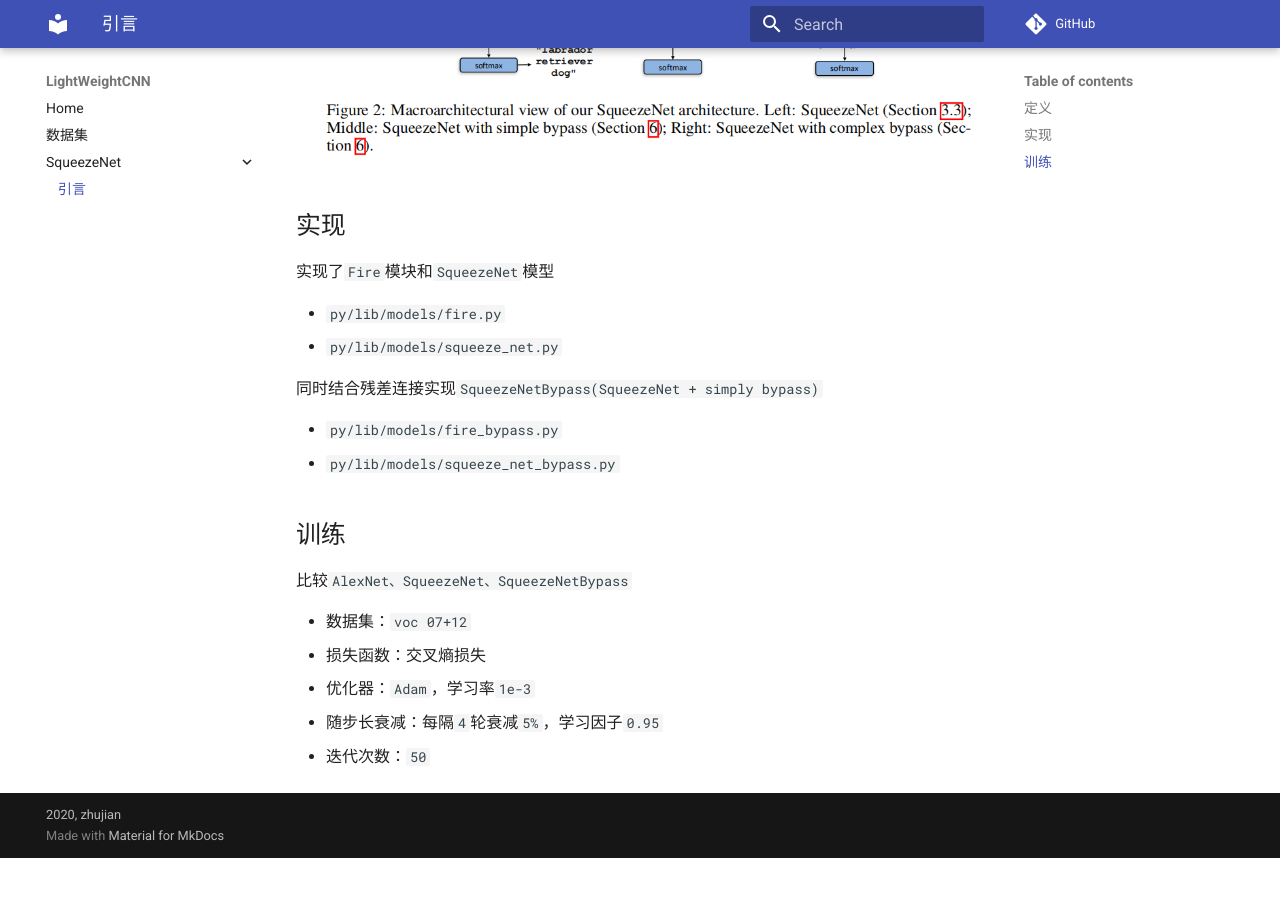
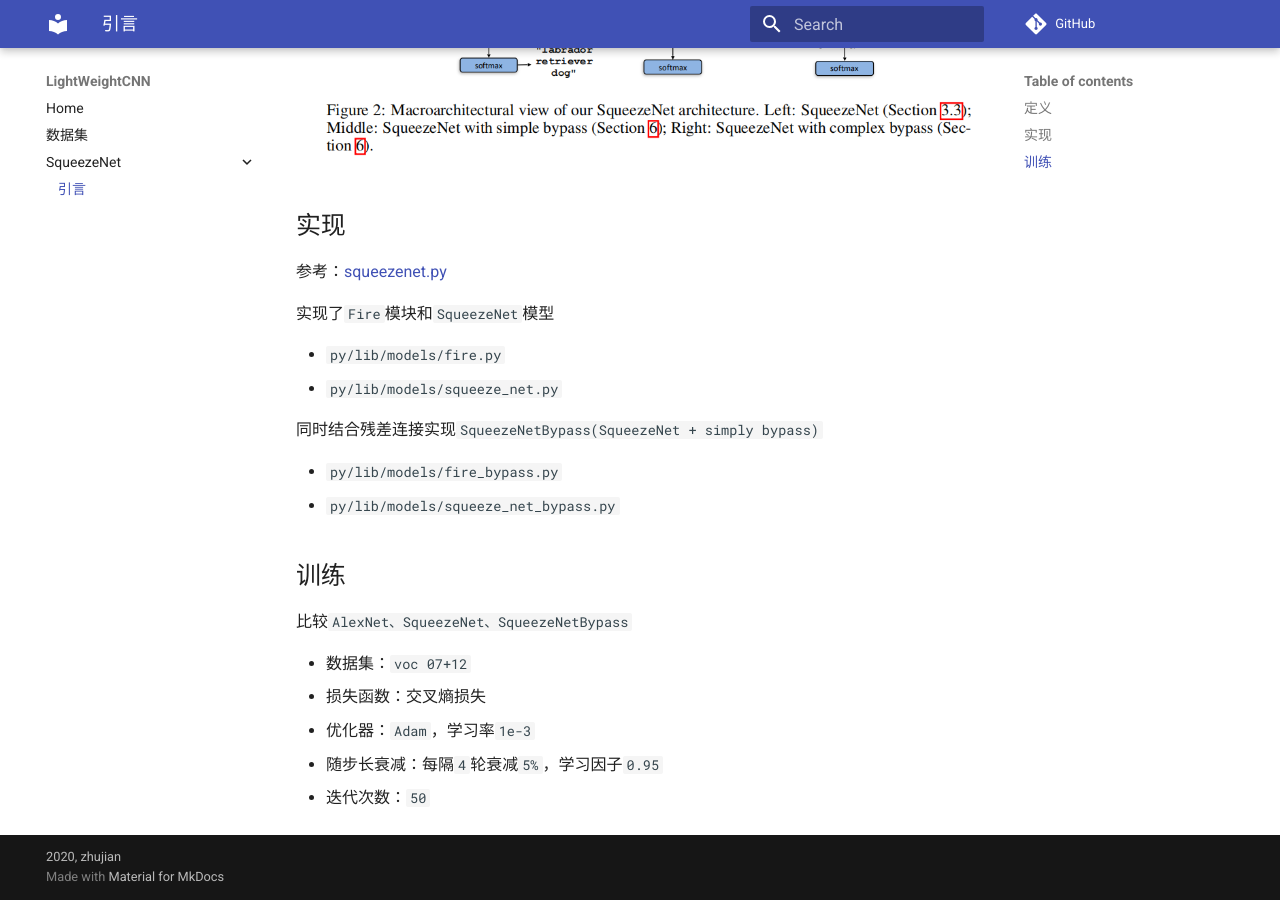
Before and after one commit to deep-learning-algorithm/LightWeightCNN, an MkDocs documentation site: the page built from docs/squeezenet/index.md, in a window 1280 px wide and 900 px high, scrolled down 1176 px. Built offline with MkDocs 1.6.1 and Material for MkDocs 9.7.7, drawn with Linux system fonts in a browser that asks for light colours; comment, search, counter and statistics services are not loaded; before the commit the page ends 2034 px from its top, so only the background shows below that.

Commit message:
docs(squeezenet): 添加模型参考

```diff
--- a/docs/squeezenet/index.md
+++ b/docs/squeezenet/index.md
@@ -14,6 +14,8 @@
 ![](./imgs/figure-2.png)
 
 ## 实现
+
+参考：[squeezenet.py ](https://github.com/pytorch/vision/blob/master/torchvision/models/squeezenet.py)
 
 实现了`Fire`模块和`SqueezeNet`模型
 
```
